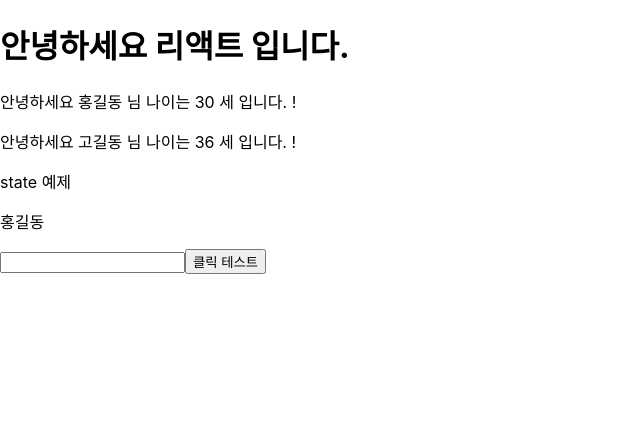
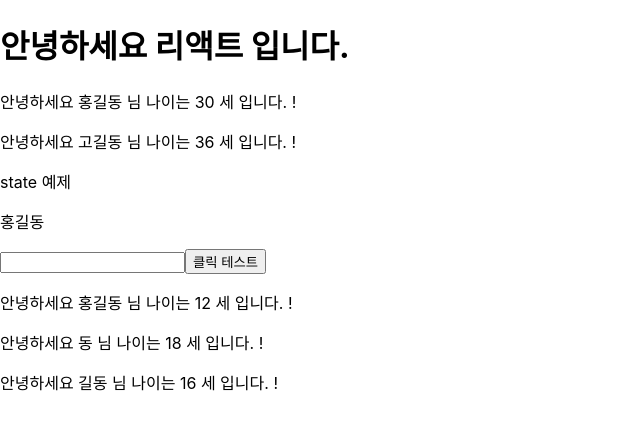
Before and after one commit to skymill2000/fintech211122, a React (Create React App) app in the folder fintech/: page / in a window 1280 px wide. Shown: the top 430 px of the page, without its empty margins (0-640 px from the left). Built offline with nearby package versions, Linux system fonts and the light colour scheme.

Commit message:
리스트 페이지 작성 완료

```diff
--- a/fintech/src/App.js
+++ b/fintech/src/App.js
@@ -1,3 +1,4 @@
+import ListExmaple from "./components/ListExmaple";
 import StateExample from "./components/StateExample";
 import Welcome from "./components/Welcome";
 
@@ -10,6 +11,7 @@ function App() {
       <Welcome username="홍길동" userage="30"></Welcome>
       <Welcome username="고길동" userage="36"></Welcome>
       <StateExample></StateExample>
+      <ListExmaple></ListExmaple>
     </>
   );
 }
--- a/fintech/src/components/ListExmaple.js
+++ b/fintech/src/components/ListExmaple.js
@@ -1,4 +1,5 @@
 import React, { useState } from "react";
+import Welcome from "./Welcome";
 
 const ListExmaple = () => {
   const [users, setUsers] = useState([
@@ -7,7 +8,13 @@ const ListExmaple = () => {
     { name: "길동", age: 16, height: 180 },
   ]);
 
-  return <div></div>;
+  return (
+    <div>
+      {users.map(({ name, age }) => {
+        return <Welcome username={name} userage={age}></Welcome>;
+      })}
+    </div>
+  );
 };
 
 export default ListExmaple;
```
